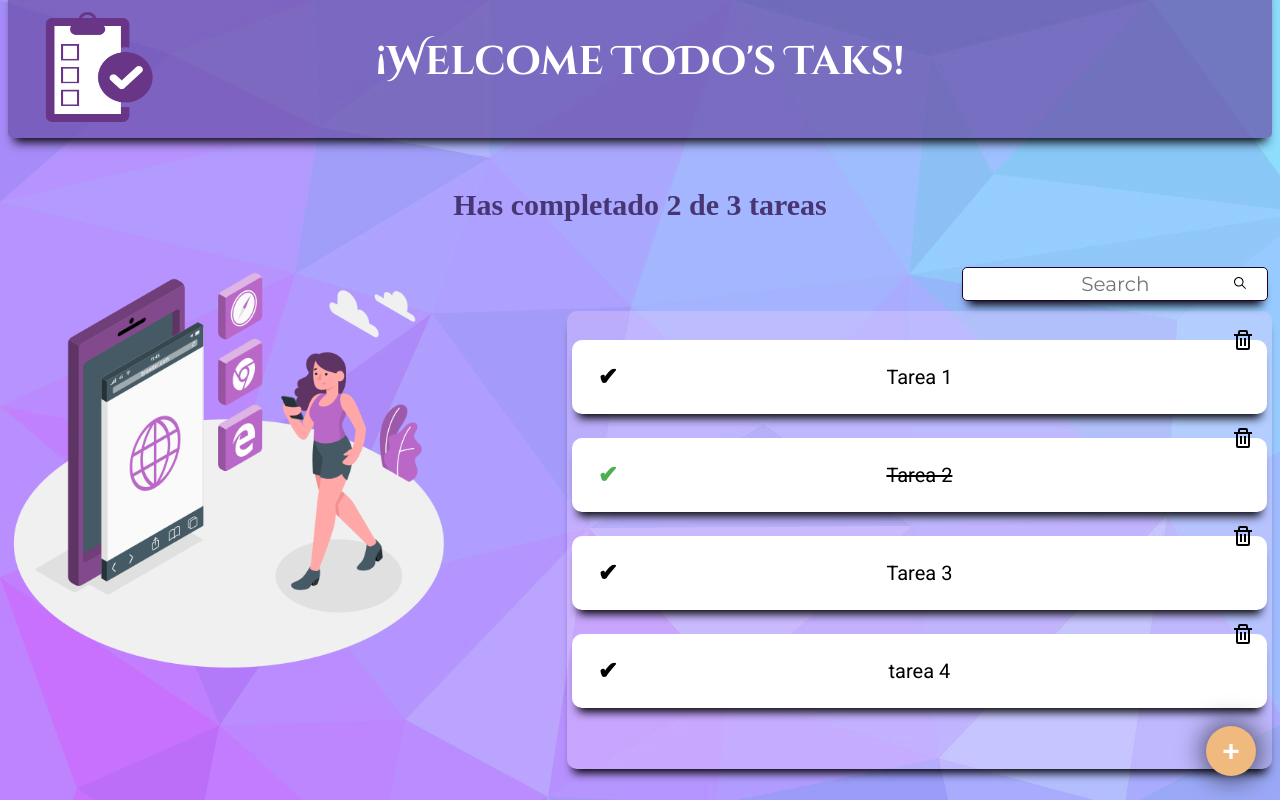
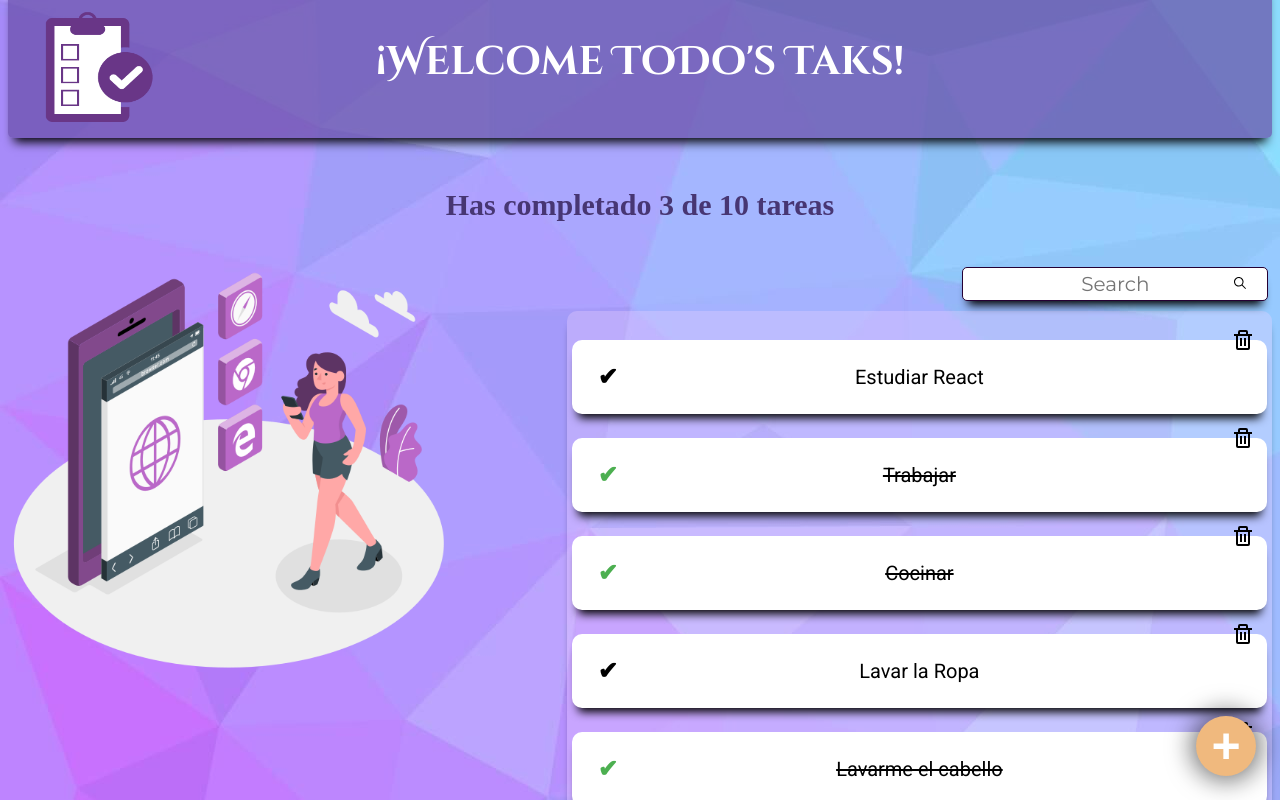
Before and after one commit to lis95/app-todo, a React (Create React App) app: page / in a window 1280 px wide. Shown: the top 800 px of the page. Built offline with nearby package versions, Linux system fonts and the light colour scheme.

Commit message:
urenvinerivne

```diff
--- a/src/App.js
+++ b/src/App.js
@@ -8,28 +8,77 @@ import {ToDoButton} from './Component/ToDoButton';
 import { HeaderToDo } from './Component/HeaderToDo';
 
 
-const toDos = [
-  {text: 'Tarea 1', completed: false},
-  {text: 'Tarea 2', completed: true},
-  {text: 'Tarea 3', completed: false},
-  {text: 'tarea 4', completed: false}
+const defaulttoDos = [
+  {text: 'Estudiar React', completed: false},
+  {text: 'Trabajar', completed: true},
+  {text: 'Cocinar', completed: true},
+  {text: 'Lavar la Ropa', completed: false},
+  {text: 'Lavarme el cabello', completed: true},
+  {text: 'Arreglarme las uñas', completed: false},
+  {text: 'Ordenar mi cuarto', completed: false},
+  {text: 'Planchar la camisa', completed: false},
+  {text: 'Comprar comida', completed: false},
+  {text: 'Limpiar la casa', completed: false}
 
 ]
 function App() {
+  const [toDos, setTodo] = React.useState(defaulttoDos)
+  const [searchValue, setSearchValue] = React.useState('')
+
+
+  const completedToDos = toDos.filter(toDos => !!toDos.completed).length; //cantidad de tareas completadas
+  const totalToDos = toDos.length; //total de tareas
+
+  let searchedToDos = []
+
+  if(!searchValue.length >=1) { //=>/si el usuario no ha indroducido ningun valor
+    searchedToDos = toDos;      //=> se mostraran todos los item
+  } else{
+    searchedToDos = toDos.filter(toDo => { //sino, apareceran los unicos que coincidan
+                                            //con las letras que el usurio vaya introduciendo
+      const todoText = toDo.text.toLowerCase();  //busqueda con mayusculas o minusculas.
+      const searchText = searchValue.toLowerCase();
+      return todoText.includes(searchText);
+    })
+  }
+/*------- Marcar tareas completadas--------*/
+  const completeToDo = (text) => {
+    const toDoIndex = toDos.findIndex(toDo => toDo.text === text); //busca el index con el texto, lo compara y ubica
+    const newToDos = [...toDos]; //todas las tareas que tenia originalmente
+    newToDos[toDoIndex].completed = true; //manipula sus atributos.
+    setTodo(newToDos) //Actualiza el estado con los cambios realizados
+
+  }
+   /*--------Eliminando tareas------------*/
+   const deleteToDo = (text) => {
+    const toDoIndex = toDos.findIndex(toDo => toDo.text === text); //busca el index con el texto, lo compara y ubica
+    const newToDos = [...toDos]; //todas las tareas que tenia originalmente
+    newToDos.splice(toDoIndex, 1) //manipula sus atributos.
+    setTodo(newToDos) //Actualiza el estado con los cambios realizados
+  }
+
   return (
     <React.Fragment>
 
       <HeaderToDo/>
-      <ToDoCounter/>
+      <ToDoCounter
+        total ={totalToDos}
+        completed={completedToDos}
+      />
 
-    <ToDoSearch />
+    <ToDoSearch
+      searchValue={searchValue}
+      setSearchValue={setSearchValue}
+    />
 
     <ToDoList>
-      {toDos.map(toDos => (
+      {searchedToDos.map(toDos => (
         <ToDoItem
         key={toDos.text}
         text= {toDos.text}
         completed={toDos.completed}
+        onCompleted={() => completeToDo(toDos.text)}
+        onDelete={() => deleteToDo(toDos.text)}
         />
       ))}
     </ToDoList>
--- a/src/Component/ToDoButton.js
+++ b/src/Component/ToDoButton.js
@@ -1,9 +1,17 @@
 import React from "react";
 import "../styles/ToDoButton.css";
 
-function ToDoButton () {
+function ToDoButton (props) {
+    const onClickButton = (msj) => {
+        alert(msj)
+    }
     return(
-        <button type="submit"><a href="#">+</a></button>
+        <button
+        className="TodoButton"
+        onClick={() => onClickButton('aqui deberia haber un modal')}
+        >
+            +
+        </button>
     );
 }
 
--- a/src/Component/ToDoCounter.js
+++ b/src/Component/ToDoCounter.js
@@ -1,9 +1,9 @@
 import React from "react";
 import '../styles/ToDoCounter.css';
 
-function ToDoCounter () {
-    return(
-        <h2 className="ToDoCounter">Has completado 2 de 3 tareas</h2>
+function ToDoCounter ({completed, total}) { //recibe las props del componente ToDoCouter
+    return(                                 //que a su vez, este recibe un calculo de total de tareas y tareas completadas.
+        <h2 className="ToDoCounter">Has completado {completed} de {total} tareas</h2>
     );
 }
 
--- a/src/Component/ToDoItem.js
+++ b/src/Component/ToDoItem.js
@@ -4,13 +4,24 @@ import { BiTrash } from 'react-icons/bi';
 
 
 function ToDoItem(props) {
+
     return(
         <li className="ToDoItem">
-            <span className={`Icon Icon-check ${props.completed && 'Icon-check--active'}`}>✔</span>
+            <span className={`Icon Icon-check ${props.completed && 'Icon-check--active'}`}
+            onClick={props.onCompleted}
+            >
+                ✔
+            </span>
                 <section>
-                    <p className={`ToDoItem-p ${props.completed && 'ToDoItem-p--complete'}`}>{props.text}</p>
+                    <p className={`ToDoItem-p ${props.completed && 'ToDoItem-p--complete'}`}>
+                        {props.text}
+                    </p>
                 </section>
-            <span className="Icon Icon-delete"><BiTrash/></span>
+            <span className="Icon Icon-delete"
+            onClick={props.onDelete}
+            >
+                <BiTrash/>
+            </span>
         </li>
     );
 }
--- a/src/Component/ToDoSearch.js
+++ b/src/Component/ToDoSearch.js
@@ -5,12 +5,24 @@ import { IoIosSearch } from "react-icons/io"
 
 
 
-function ToDoSearch () {
-    return(
+function ToDoSearch ({searchValue, setSearchValue}) {
+
+
+
+    const onSearch = (event) => {
+        setSearchValue(event.target.value)
+    }
+    return (
         <div className="ToDoSearch">
             <IoIosSearch />
-            <input className="ButtonSearch"placeholder="Search"/>
+            <input
+                className="ButtonSearch"
+                placeholder="Search"
+                onChange={onSearch}
+                value={searchValue}
+            />
         </div>
+
     );
 }
 
--- a/src/styles/ToDoButton.css
+++ b/src/styles/ToDoButton.css
@@ -1,6 +1,6 @@
-button{
- width: 50px;
- height: 50px;
+.TodoButton{
+ width: 60px;
+ height: 60px;
  border-radius: 50%;
  background-color: #F0B97E;
  box-shadow: 0px 0px 24px 4px rgba(9,9,10,0.55);
@@ -18,15 +18,10 @@ button{
  align-items: center;
  justify-content: center;
  border: none;
+ color: #fff;
 }
 
-button:hover {
+.TodoButton:hover {
     background-color: rgba(103,78,167);
     transform: rotate(270deg);
 }
-button a {
-    color: white;
-    font-size: 30px;
-    text-align: center;
-    text-decoration: none;
-}
```
